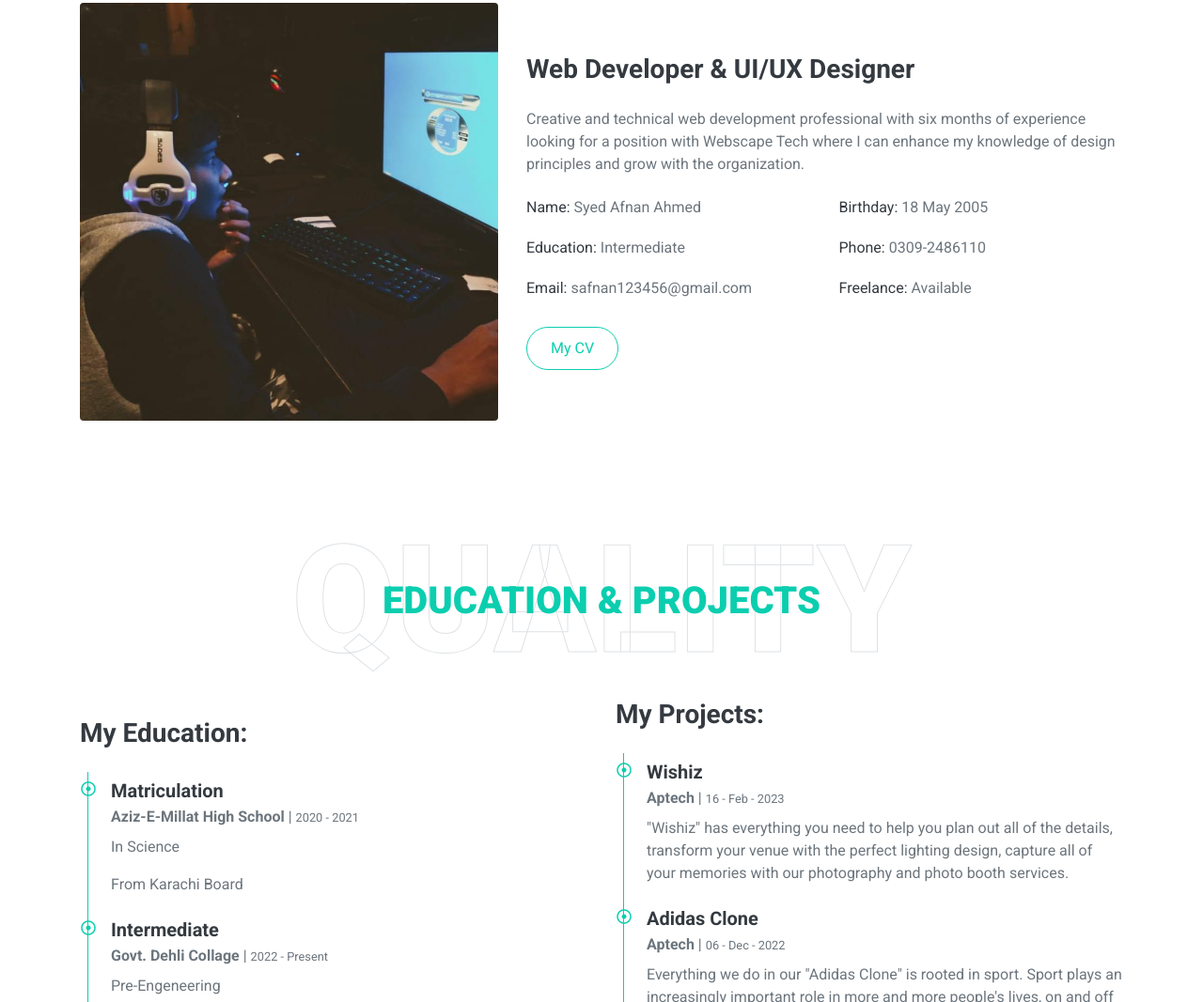
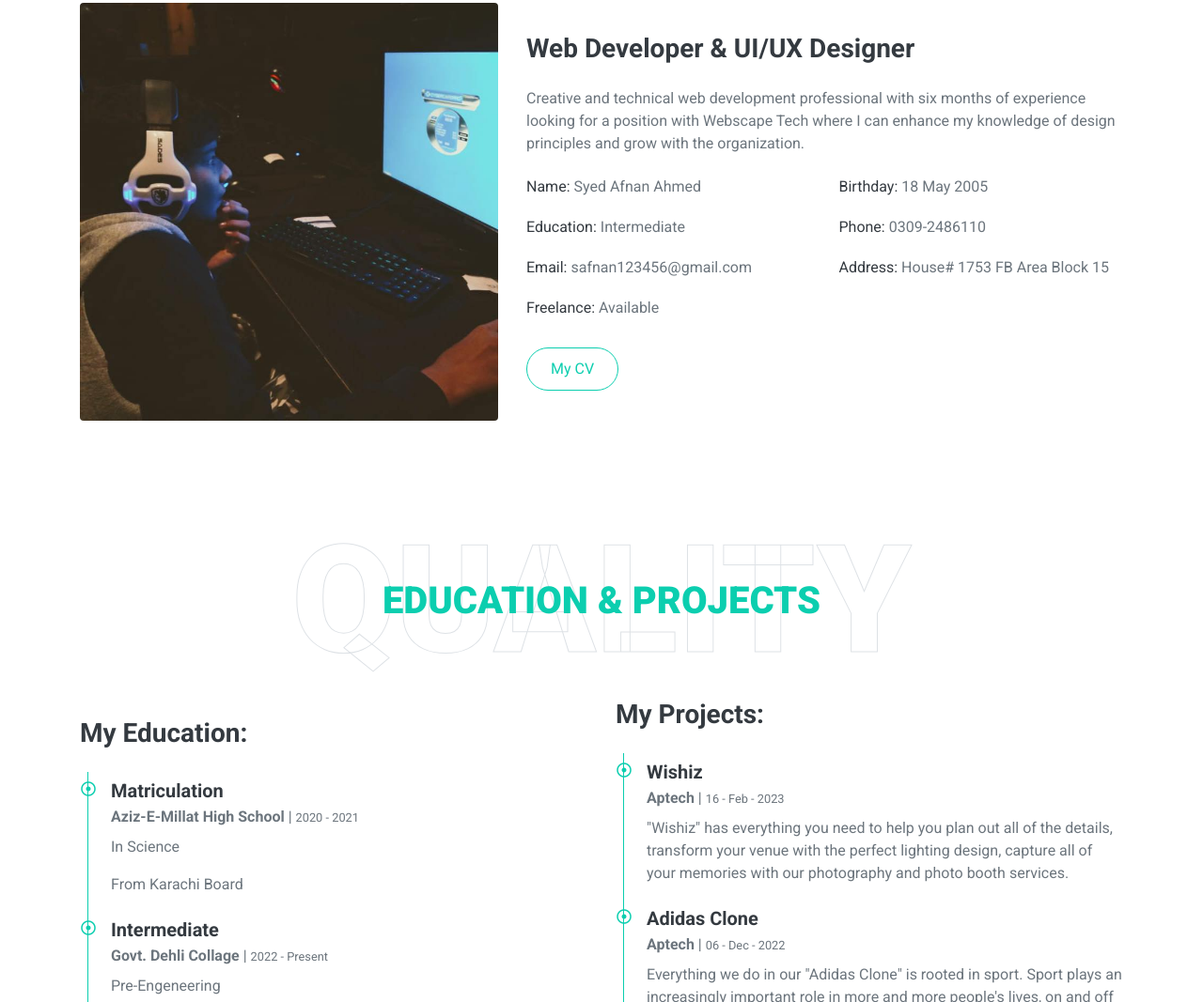
Before and after one commit to AffuIsOP/AffuPortfolio, a plain HTML site: page index.html in a window 1280 px wide. Shown: the part 1093-2160 px from the top of the page at 94% size. Drawn offline with nearby package versions, Linux system fonts and the light colour scheme.

Commit message:
Update index.html

```diff
--- a/index.html
+++ b/index.html
@@ -105,9 +105,9 @@
                         <div class="col-sm-6 py-2">
                             <h6>Email: <span class="text-secondary">safnan123456@gmail.com</span></h6>
                         </div>
-<!--                         <div class="col-sm-6 py-2">
+                        <div class="col-sm-6 py-2">
                             <h6>Address: <span class="text-secondary">House# 1753 FB Area Block 15</span></h6>
-                        </div> -->
+                        </div>
                         <div class="col-sm-6 py-2">
                             <h6>Freelance: <span class="text-secondary">Available</span></h6>
                         </div>
```
